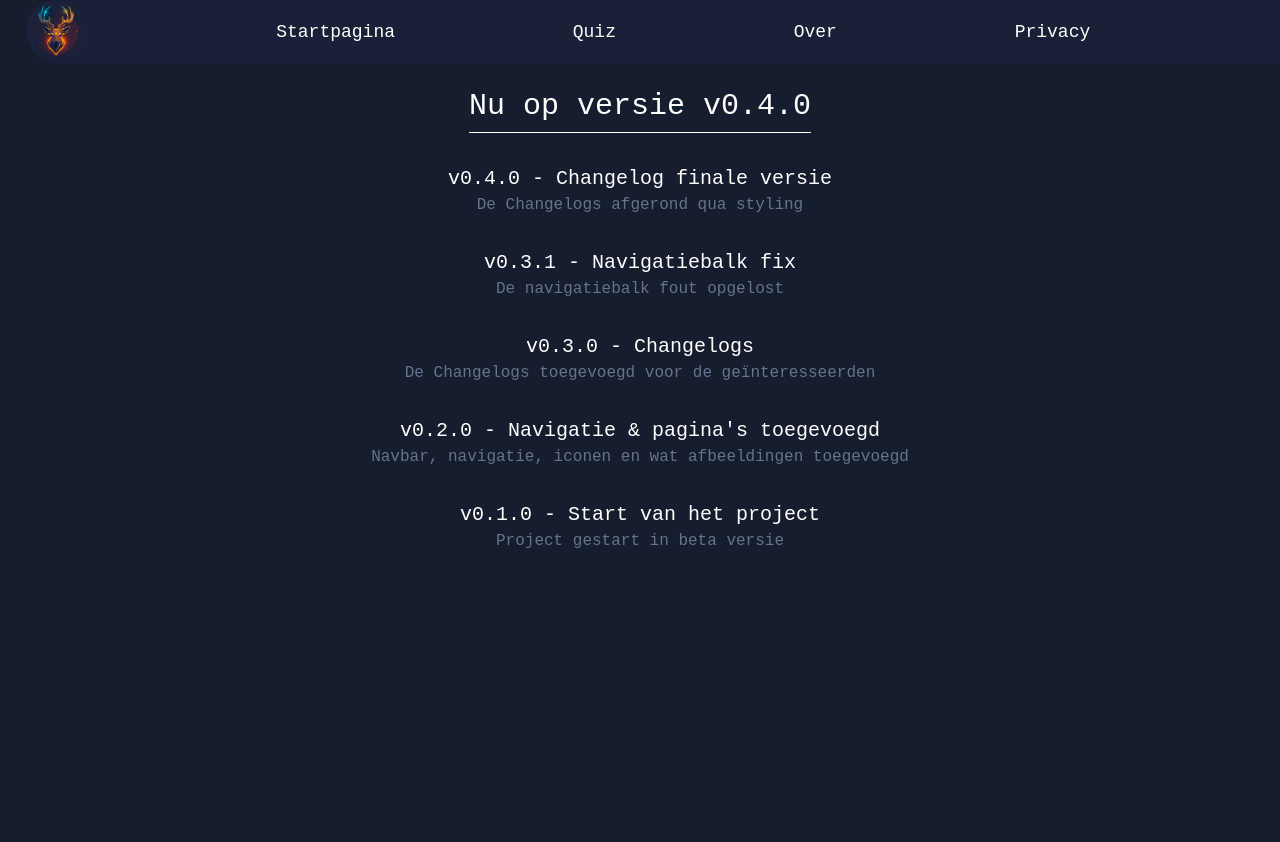
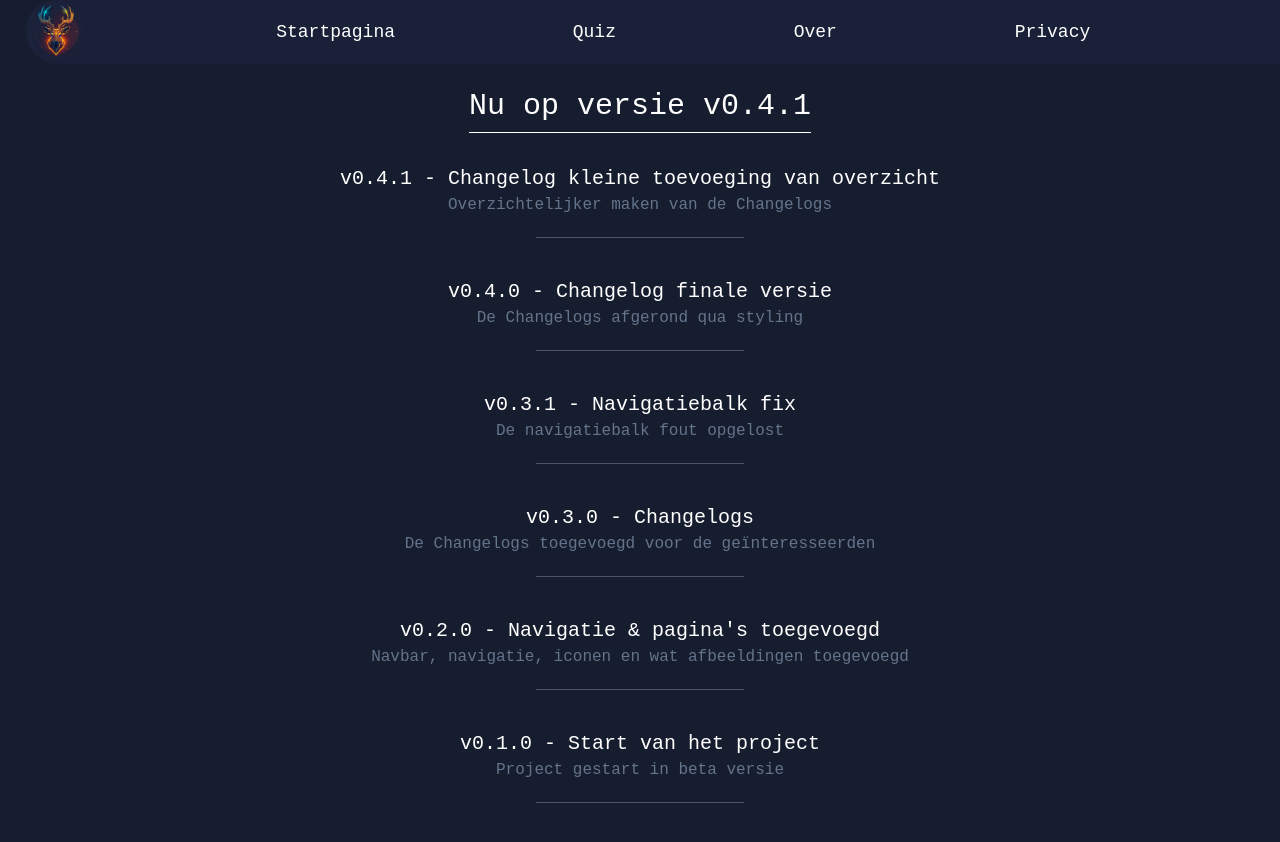
Before and after one commit to MORGANlTE/webdeer, a React (Create React App) app: page /changelog in a window 1280 px wide. Before the commit the page ends 800 px from the top, so only its background shows below. Built offline with nearby package versions, Linux system fonts and the light colour scheme.

Commit message:
update changelogs

```diff
--- a/src/data.json
+++ b/src/data.json
@@ -1,6 +1,11 @@
 {
     "changelog":{
         "logs": [
+            {
+                "version": "0.4.1",
+                "title": "Changelog kleine toevoeging van overzicht",
+                "description": "Overzichtelijker maken van de Changelogs"
+            },
             {
                 "version": "0.4.0",
                 "title": "Changelog finale versie",
--- a/src/pages/Changelog.jsx
+++ b/src/pages/Changelog.jsx
@@ -10,9 +10,10 @@ const Changelog = () => {
         {
             data.changelog.logs.map((log, i) => {
             return (
-                <div className="mt-8 mb-5 text-white text-md font-fira">
+                <div className="pb-2 mt-8 mb-8 text-white text-md font-fira">
                     <h3 className='text-xl'>v{log.version} - {log.title}</h3>
                     <p className='text-slate-500'>{log.description}</p>
+                    <div className="border-b-[1px] border-gray-600 border-solid w-52 mx-auto pt-5"/>
                 </div>
             )
         })}
```
